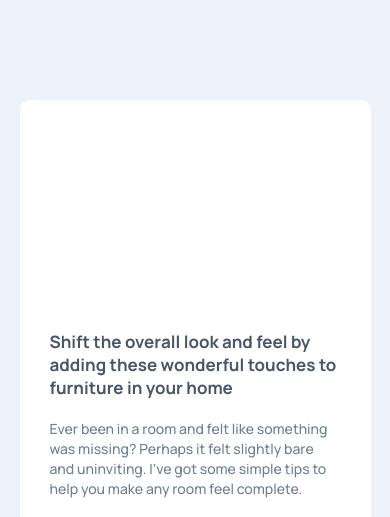
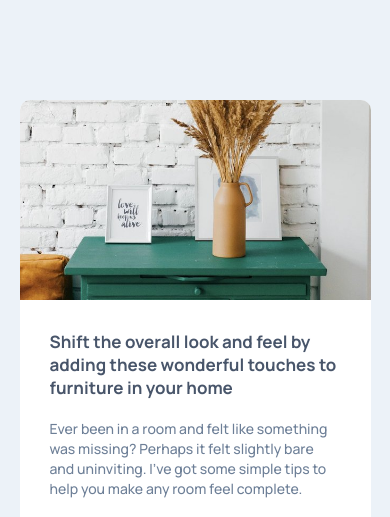
Before and after one commit to rafo38kh/article-preview-component, a website: page index.html in a window 390 px wide. Shown: the top 517 px of the page. Drawn offline with Linux system fonts and the light colour scheme; the site is published under a folder, as on GitHub Pages, so addresses that start at the root find nothing.

```diff
--- a/scss/_component.scss
+++ b/scss/_component.scss
@@ -11,7 +11,7 @@
   }
 
   &__img {
-    background-image: url("/images/drawers.jpg");
+    background-image: url("../images/drawers.jpg");
     background-repeat: no-repeat;
     background-position: top;
     padding: 10rem;
```
Also changed, not shown: css/style.css.
